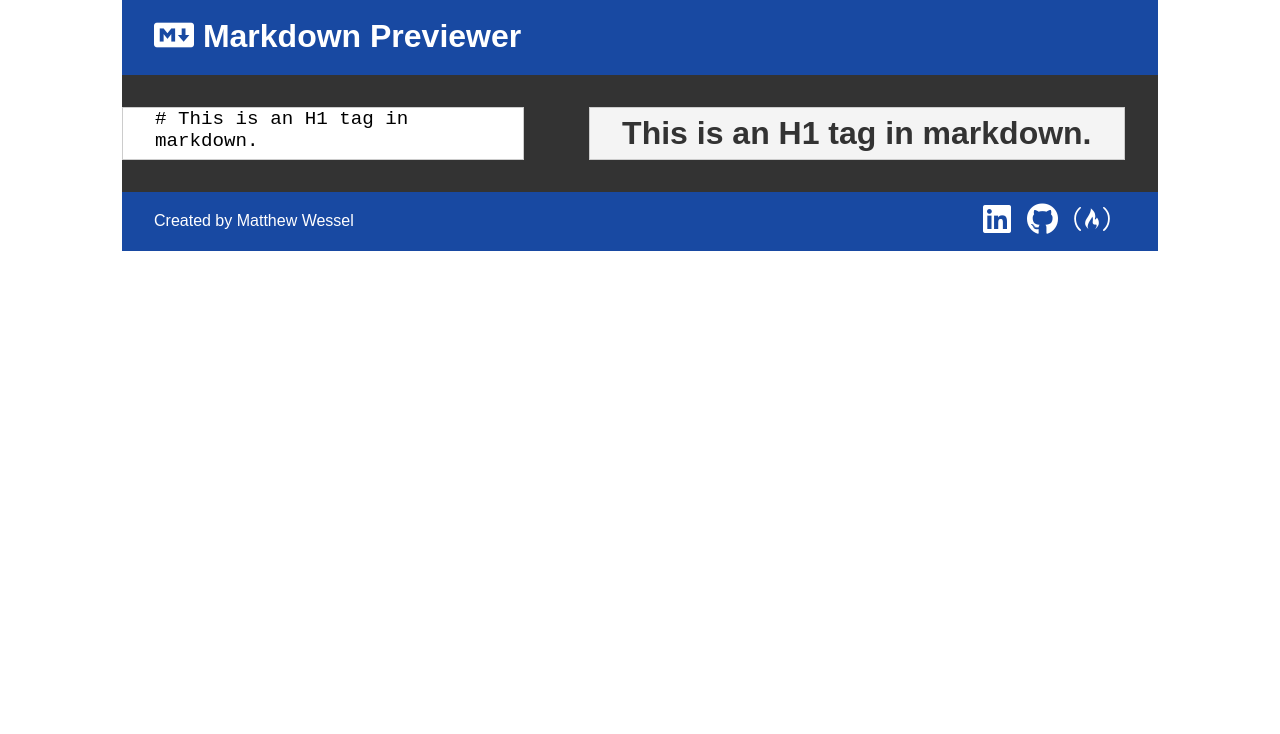
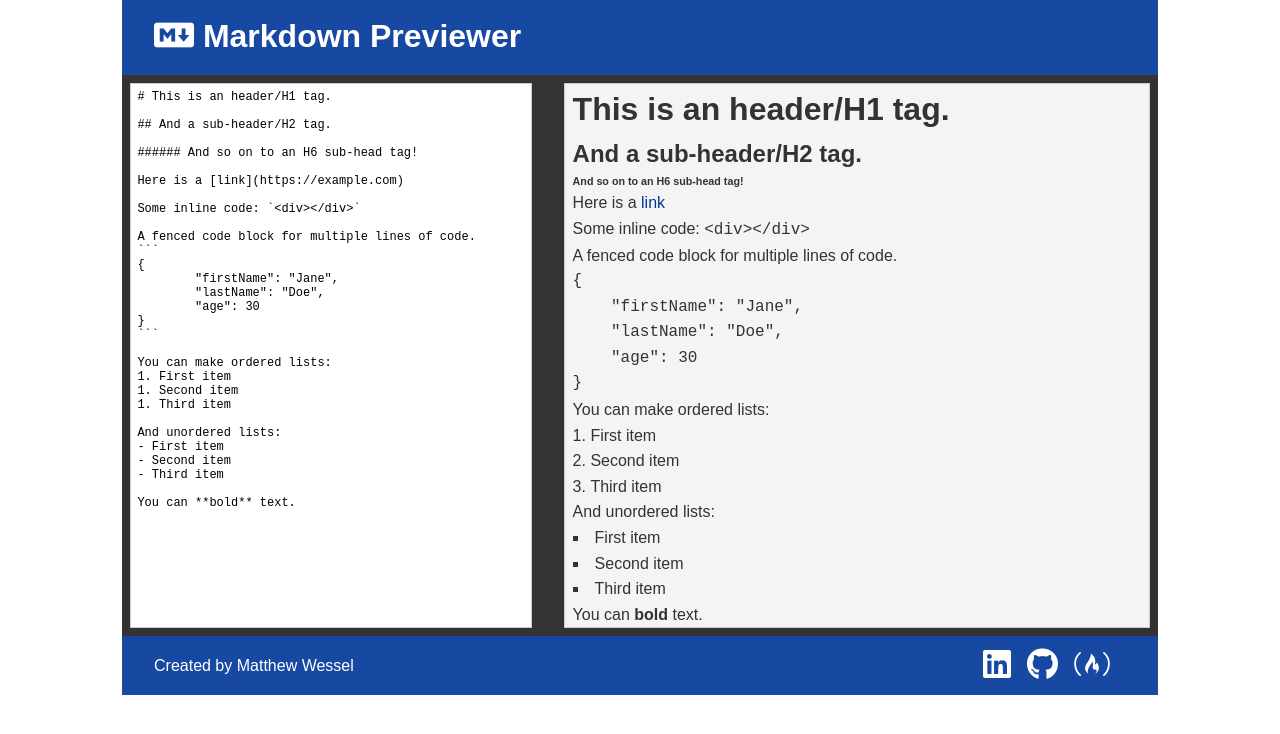
Before and after one commit to nucmatt/markdown_previewer, a React (Create React App) app: page / in a window 1280 px wide. Shown: the top 734 px of the page. Built offline with nearby package versions, Linux system fonts and the light colour scheme.

Commit message:
Added more text to defaultMarkdown in the Editor component. Began adding styling to the editor and preview panes.

```diff
--- a/src/components/Editor.js
+++ b/src/components/Editor.js
@@ -5,8 +5,30 @@ import Previewer from './Previewer';
 export const Editor = () => {
 	marked.setOptions({
 		headerIds: false,
+		breaks: true,
 	});
-	const defaultMarkdown = '# This is an H1 tag in markdown.';
+	const defaultMarkdown = `# This is an header/H1 tag.\n
+## And a sub-header/H2 tag.\n
+###### And so on to an H6 sub-head tag!\n
+Here is a [link](https://example.com)\n
+Some inline code: \`<div></div>\`\n
+A fenced code block for multiple lines of code.
+\`\`\`
+{
+	"firstName": "Jane",
+	"lastName": "Doe",
+	"age": 30
+}
+\`\`\`\n
+You can make ordered lists:
+1. First item
+1. Second item
+1. Third item\n
+And unordered lists:
+- First item
+- Second item
+- Third item\n
+You can **bold** text.`;
 
 	const [markdown, setMarkdown] = useState(defaultMarkdown);
 	const handleInput = (e) => {
@@ -18,7 +40,7 @@ export const Editor = () => {
 			<textarea
 				name=''
 				id='editor'
-				className='form-container'
+				className='m'
 				defaultValue={markdown}
 				onChange={handleInput}
 			></textarea>
--- a/src/components/Previewer.js
+++ b/src/components/Previewer.js
@@ -4,7 +4,7 @@ export const Previewer = (props) => {
 	return (
 		<div
             id='preview'
-            className='bg-light'
+			className='bg-light m'
 			dangerouslySetInnerHTML={{ __html: props.markdown }}
 		></div>
 	);
--- a/src/scss/_utilities.scss
+++ b/src/scss/_utilities.scss
@@ -2,7 +2,7 @@
 
 .container {
 	max-width: 1100px;
-	height: 100vh;
+	min-height: 100vh;
 	margin: auto;
 	overflow: hidden;
 	padding: 0 2rem;
--- a/src/scss/style.scss
+++ b/src/scss/style.scss
@@ -76,10 +76,24 @@ table {
 	}
 }
 
+#editor {
+	font-size: small;
+}
+
 #preview {
-	margin: 2rem auto;
 	overflow: hidden;
-	padding: 0 2rem;
+	word-wrap: break-word;
+	padding-left: 0.5rem;
+
+	ol li {
+		display: list-item;
+		list-style: inside decimal;
+	}
+
+	ul li {
+		display: list-item;
+		list-style: inside square;
+	}
 }
 
 @import 'utilities';
```
